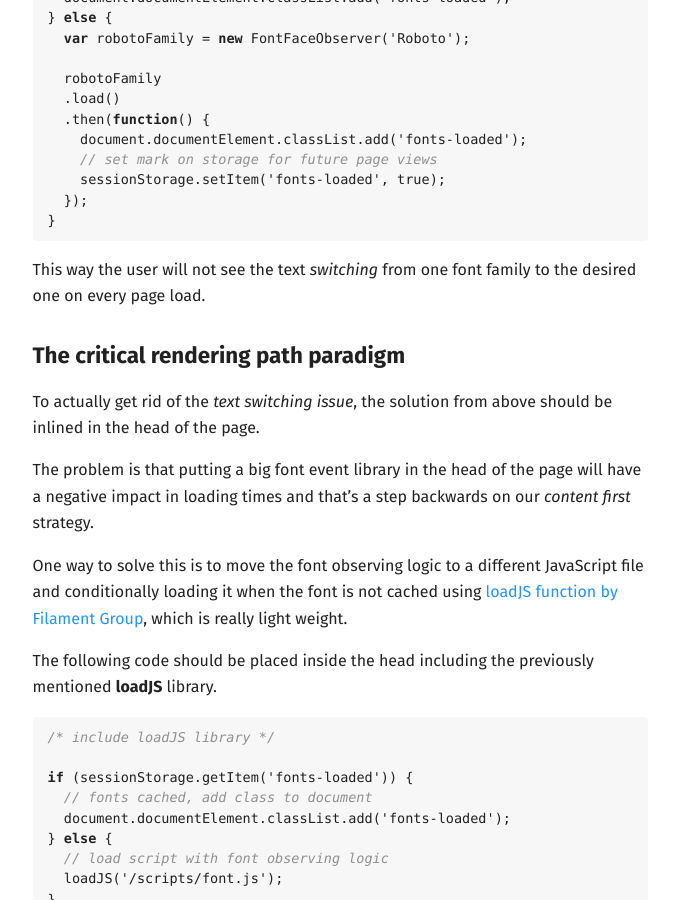
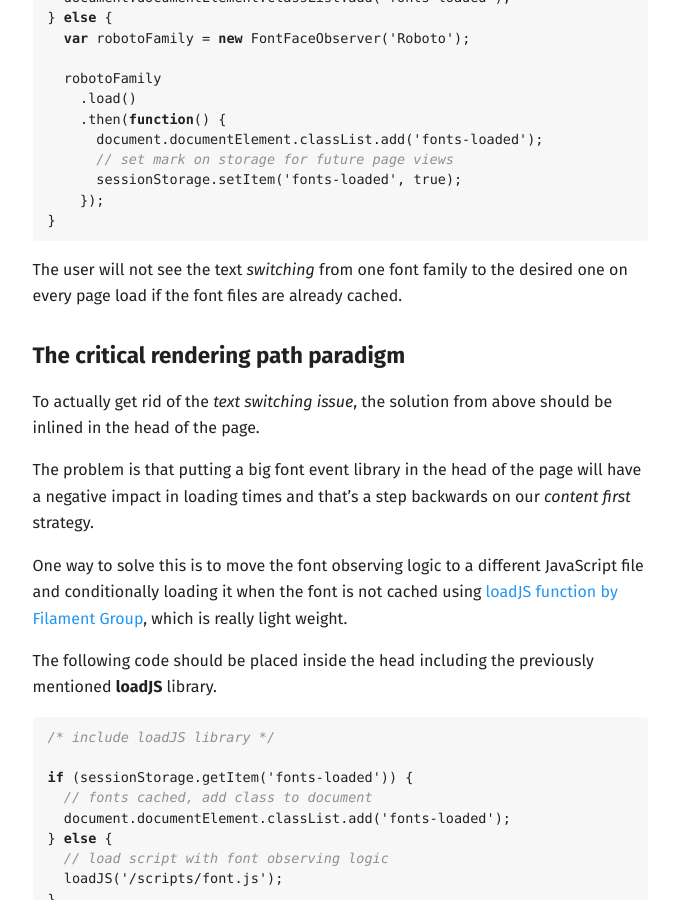
Before and after one commit to jeremenichelli/jeremenichelli.github.io, a Jekyll site: the page built from _posts/2016-05-12-font-loading-strategy-static-generated-sites.md, in a window 1280 px wide and 900 px high, scrolled down 1674 px. Shown: the whole window, without its empty margins (300-974 px from the left). Built offline with Jekyll 4.4.1, drawn with Linux system fonts in a browser that asks for light colours.

Commit message:
Update 2016-05-12-font-loading-strategy-static-generated-sites.md

````diff
--- a/_posts/2016-05-12-font-loading-strategy-static-generated-sites.md
+++ b/_posts/2016-05-12-font-loading-strategy-static-generated-sites.md
@@ -56,16 +56,16 @@ if (sessionStorage.getItem('fonts-loaded')) {
   var robotoFamily = new FontFaceObserver('Roboto');
 
   robotoFamily
-  .load()
-  .then(function() {
-    document.documentElement.classList.add('fonts-loaded');
-    // set mark on storage for future page views
-    sessionStorage.setItem('fonts-loaded', true);
-  });
+    .load()
+    .then(function() {
+      document.documentElement.classList.add('fonts-loaded');
+      // set mark on storage for future page views
+      sessionStorage.setItem('fonts-loaded', true);
+    });
 }
 ```
 
-This way the user will not see the text *switching* from one font family to the desired one on every page load.
+The user will not see the text *switching* from one font family to the desired one on every page load if the font files are already cached.
 
 
 ## The critical rendering path paradigm
````
